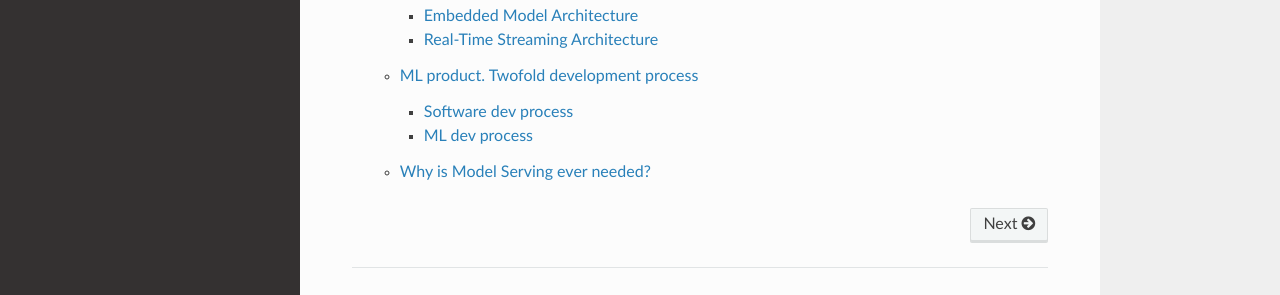
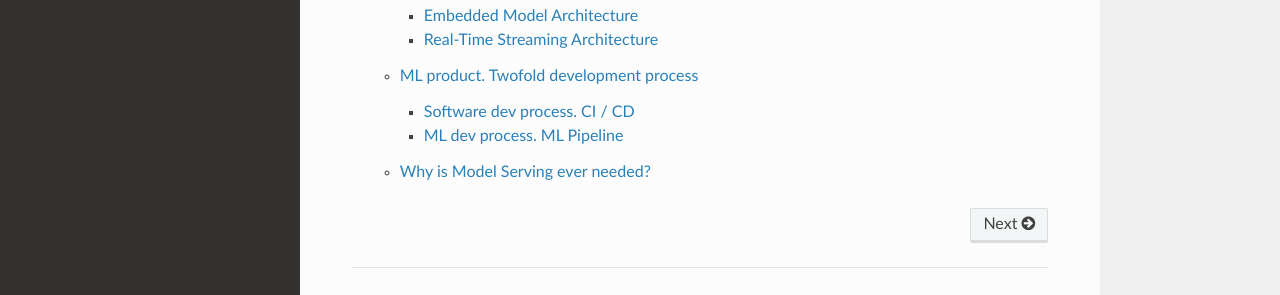
Before and after one commit to 4-DS/SinaraML-Def-Guide, a Sphinx documentation site: the page built from docs/source/index.rst, in a window 1280 px wide. Shown: the part 500-795 px from the top of the page. Built offline with Sphinx 7.4.7 and the Read the Docs theme 2.0.0, drawn with Linux system fonts in a browser that asks for light colours.

Commit message:
Update concepts.rst

```diff
--- a/docs/source/concepts.rst
+++ b/docs/source/concepts.rst
@@ -83,7 +83,7 @@ recognition of car numbers in the stream
 ML product. Twofold development process
 ***************************************
 
-Software dev process
+Software dev process. CI / CD
 ====================
 
 Let's assume that Adam and Ivan worked in an organization that uses a modern software development process with CI/CD and microservice architecture. With the right approach, the organization makes microservices as independent from each other and the stateles as possible. Accordingly, the development process of each microservice can be relatively independent and at the top level look something like this:
@@ -104,8 +104,8 @@ The key idea to grasp here is that when developing a product, it is necessary no
 
 Sometimes the CI/CD of a product becomes more complex and confusing than the product's microservices themselves. This is especially true when the CI / CD architecture is not given due importance.
 
-ML dev process
-====================
+ML dev process. ML Pipeline
+===========================
 
 What do we lack for the organized development of ML?
 
```
